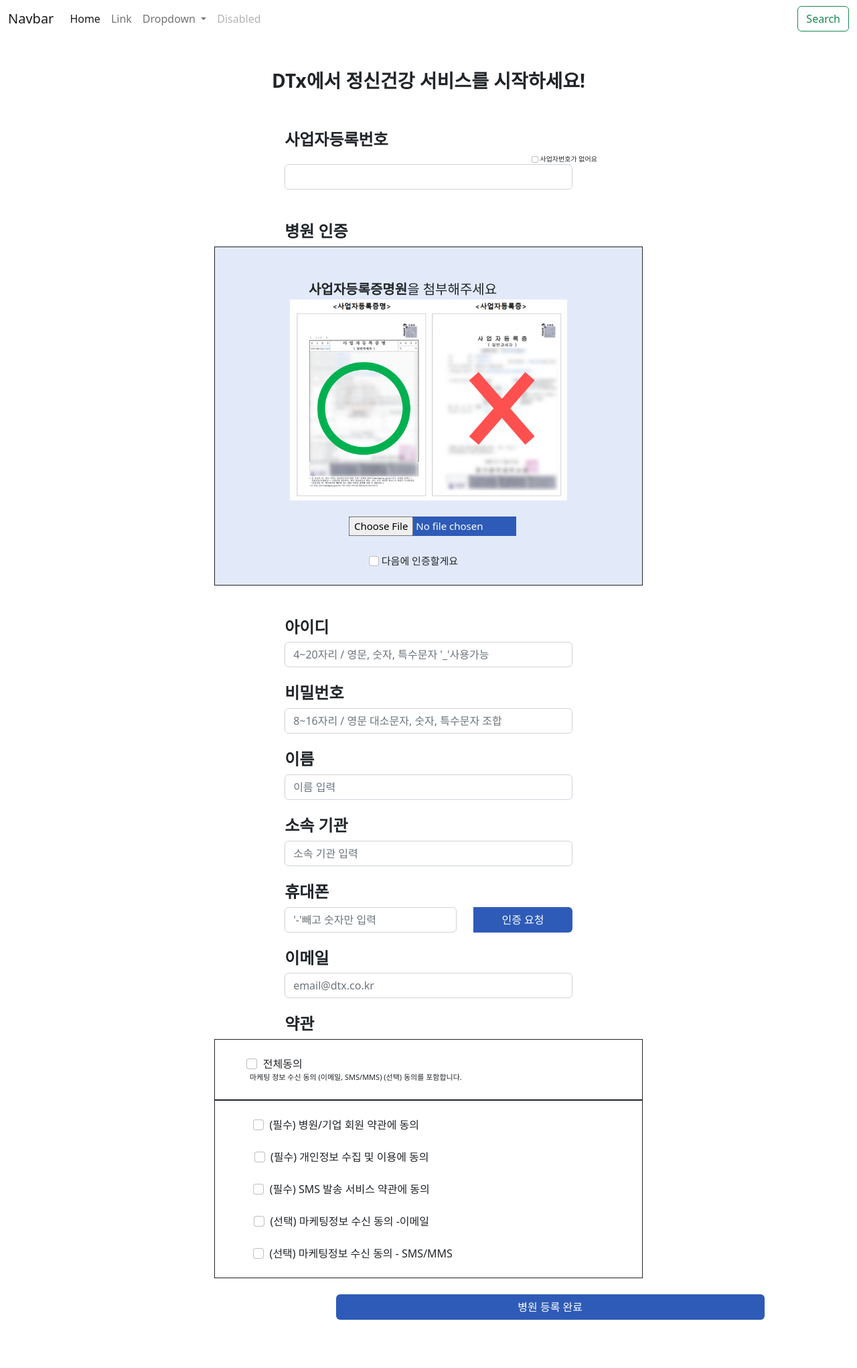
After one commit to cchany/dtx04, a Django app: page /Signup/ in a window 1280 px wide. The commit adds this page. Shown: the whole page at 67% size. Run offline with Django 4.2, Linux system fonts and the light colour scheme.

Commit message:
Add files via upload

```diff
--- a/dtx04/dtx/templates/dtx/Login.html
+++ b/dtx04/dtx/templates/dtx/Login.html
@@ -16,14 +16,14 @@
     }
 
     .wrap {
-        border: solid 1px;
-        height: 1005px;
+        height: auto;
         width: 1614px;
         margin-left: 306px;
     }
 
     .left-side-bar {
         float: left;
+        margin-top: -25px;
         width: 20%;
         height: 100vh;
         background-color: rgb(46, 91, 183);
@@ -121,7 +121,7 @@
                             {% endif %}
                             {% endblock %}
                             <input type="submit" value="로그인">
-
+                            <a href="{% url 'Signup' %}" style="color:black;">아직 회원이 아니신가요?</a>
 
                         </form>
 
--- /dev/null
+++ b/dtx04/dtx/templates/dtx/Signup.html
@@ -0,0 +1,225 @@
+<!DOCTYPE html>
+<html lang="en">
+
+<head>
+    <meta charset="UTF-8">
+    <meta http-equiv="X-UA-Compatible" content="IE=edge">
+    <meta name="viewport" content="width=device-width, initial-scale=1.0">
+    <title>Document</title>
+    <script src="./checkBox.js"></script>
+    <link rel="stylesheet" href="./style.css">
+
+</head>
+<!-- CSS only -->
+<link href="https://cdn.jsdelivr.net/npm/bootstrap@5.2.3/dist/css/bootstrap.min.css" rel="stylesheet"
+    integrity="sha384-rbsA2VBKQhggwzxH7pPCaAqO46MgnOM80zW1RWuH61DGLwZJEdK2Kadq2F9CUG65" crossorigin="anonymous">
+<style>
+    body {
+    }
+
+    .wrap {
+        height: auto;
+        width: auto;
+    }
+</style>
+
+<body>
+    <nav class="navbar navbar-expand-lg bg-body-tertiary">
+        <div class="container-fluid">
+          <a class="navbar-brand" href="#">Navbar</a>
+          <button class="navbar-toggler" type="button" data-bs-toggle="collapse" data-bs-target="#navbarSupportedContent" aria-controls="navbarSupportedContent" aria-expanded="false" aria-label="Toggle navigation">
+            <span class="navbar-toggler-icon"></span>
+          </button>
+          <div class="collapse navbar-collapse" id="navbarSupportedContent">
+            <ul class="navbar-nav me-auto mb-2 mb-lg-0">
+              <li class="nav-item">
+                <a class="nav-link active" aria-current="page" href="#">Home</a>
+              </li>
+              <li class="nav-item">
+                <a class="nav-link" href="#">Link</a>
+              </li>
+              <li class="nav-item dropdown">
+                <a class="nav-link dropdown-toggle" href="#" role="button" data-bs-toggle="dropdown" aria-expanded="false">
+                  Dropdown
+                </a>
+                <ul class="dropdown-menu">
+                  <li><a class="dropdown-item" href="#">Action</a></li>
+                  <li><a class="dropdown-item" href="#">Another action</a></li>
+                  <li><hr class="dropdown-divider"></li>
+                  <li><a class="dropdown-item" href="#">Something else here</a></li>
+                </ul>
+              </li>
+              <li class="nav-item">
+                <a class="nav-link disabled" aria-disabled="true">Disabled</a>
+              </li>
+            </ul>
+            <form class="d-flex" role="search">
+              <button class="btn btn-outline-success" type="submit">Search</button>
+            </form>
+          </div>
+        </div>
+      </nav>
+
+    <div class="wrap">
+        <div class="row">
+            <div class="col-sm-7" style="margin: 0 auto;">
+                <br><br>
+                <div class="login-wrapper"  style="text-align:center;">
+                    <h3><b>DTx에서 정신건강 서비스를 시작하세요!</b></h3>
+                    <br><br>
+                    <form method="POST" action="{% url 'Signup' %}" id="Signup-form">
+                        {% csrf_token %}
+                        {% block res_data %}
+                        {% if error != None %}
+                        <div class="alert alert-danger col-sm-7" role="alert" style=" margin-left: 230px;">
+                            {{error}}
+                        </div>
+                        {% endif %}
+                        {% endblock %}
+                        <div class="col-sm-7 btn-group" style="font-size: 20px;">
+                            <h4><b>사업자등록번호</b></h4>
+                        </div>
+                        <div class="col-sm-7 btn-group" style="width:45%; font-size: 10px; float: right;">
+                            &nbsp;&nbsp;&nbsp;&nbsp;&nbsp;&nbsp;&nbsp;&nbsp;&nbsp&nbsp&nbsp&nbsp&nbsp&nbsp&nbsp&nbsp&nbsp&nbsp&nbsp&nbsp&nbsp&nbsp&nbsp&nbsp&nbsp&nbsp&nbsp&nbsp&nbsp&nbsp&nbsp&nbsp&nbsp&nbsp&nbsp&nbsp&nbsp&nbsp&nbsp&nbsp&nbsp&nbsp&nbsp&nbsp&nbsp
+                            <input class="form-check-input" type="checkbox" value="" id="flexCheckDefault"  name="business_pass" value="1">&nbsp;사업자번호가 없어요
+                        </div>
+                        <div class="col-sm-7 btn-group" style="font-size: 20px;">
+                            <input class="form-control" name="business_num">
+                        </div>
+                        <br><br><br>
+
+                        <div class="col-sm-7 btn-group" style="font-size: 20px;">
+                            <h4><b>병원 인증</b></h4>
+                        </div>
+                        <div class="container" style="border: solid 1px; width: 640px;  background-color:rgb(226, 234, 250);">
+                            <br><br>
+                            <div class="col-sm-7 btn-group" style="font-size: 20px;">
+                                <b>사업자등록증명원</b>을 첨부해주세요
+                            </div>
+                            <img src="/static/images/saup.png" class="img-fluid" style="height:300px;">
+                            <br><br>
+                            <div class="col-sm-7 btn-group" style="margin-left:120px;font-size: 15px;">
+                            {% comment %} <label for="file">
+                                <div class="btn-upload btn" style="text-align:center; background-color:rgb(46, 91, 183); color: white;">파일 업로드하기</div>
+                            </label> {% endcomment %}
+                            <input type="file" name="business_file" id="file" style="width: 250px; background-color: rgb(46, 91, 183); color: white;">
+                            </div>
+                            <br><br>
+                            <div class="col-sm-7 btn-group" style="margin-left:180px; font-size: 15px;">
+                                <input class="form-check-input" type="checkbox" value="" id="flexCheckDefault"  name="file_pass" value="1">
+                                <label class="form-check-label" for="flexCheckDefault">
+                                &nbsp;다음에 인증할게요
+                                </label>
+                            </div>
+                            <br><br>
+                        </div>
+                        <br><br>
+                        <div class="col-sm-7 btn-group" style="font-size: 20px;">
+                            <h4><b>아이디</b></h4>
+                        </div>
+                        <div class="col-sm-7 btn-group" style="font-size: 20px;">
+                            <input class="form-control" name="username" placeholder="4~20자리 / 영문, 숫자, 특수문자 '_'사용가능">
+                        </div>
+                        <br><br>
+
+                        <div class="col-sm-7 btn-group" style="font-size: 20px;">
+                            <h4><b>비밀번호</b></h4>
+                        </div>
+                        <div class="col-sm-7 btn-group" style="font-size: 20px;">
+                            <input class="form-control" name="pw" type="password" placeholder="8~16자리 / 영문 대소문자, 숫자, 특수문자 조합">
+                        </div>
+                        <br><br>
+
+                        <div class="col-sm-7 btn-group" style="font-size: 20px;">
+                            <h4><b>이름</b></h4>
+                        </div>
+                        <div class="col-sm-7 btn-group" style="font-size: 20px;">
+                            <input class="form-control" name="name" placeholder="이름 입력">
+                        </div>
+                        <br><br>
+
+                        <div class="col-sm-7 btn-group" style="font-size: 20px;">
+                            <h4><b>소속 기관</b></h4>
+                        </div>
+                        <div class="col-sm-7 btn-group" style="font-size: 20px;">
+                            <input class="form-control" name="inst" placeholder="소속 기관 입력">
+                        </div>
+                        <br><br>
+
+                        <div class="col-sm-7 btn-group" style="font-size: 20px;">
+                            <h4><b>휴대폰</b></h4>
+                        </div>
+                        <div class="col-sm-7 btn-group" style="font-size: 20px;">
+                            <input class="form-control" name="phone" placeholder="'-'빼고 숫자만 입력" style="width: 350px;">
+                            &nbsp;&nbsp;&nbsp;&nbsp;&nbsp;
+                            <input type="submit" class="btn" style="width: 250px; background-color: rgb(46, 91, 183); color: white;" value="인증 요청">
+                        </div>
+                        <br><br>
+
+                        <div class="col-sm-7 btn-group" style="font-size: 20px;">
+                            <h4><b>이메일</b></h4>
+                        </div>
+                        <div class="col-sm-7 btn-group" style="font-size: 20px;">
+                            <input class="form-control" name="mail" placeholder="email@dtx.co.kr">
+                        </div>
+                        <br><br>
+
+                        <div class="col-sm-7 btn-group" style="font-size: 20px;">
+                            <h4><b>약관</b></h4>
+                        </div>
+                        <div class="container" style="border: solid 1px; width: 640px; background-color: white;">
+                            <br>
+                            <div class="col-sm-7" style="margin-left: -102px;">
+                                <input class="form-check-input" type="checkbox"  name="chkAll" value="1" id="flexCheckDefault">
+                                <label class="form-check-label" for="flexCheckDefault">&nbsp;전체동의</label>
+                            </div>
+                            <div style="text-align:left; font-size:11px;">
+                                <span style="margin-left: 40px;">마케팅 정보 수신 동의 (이메일, SMS/MMS) (선택) 동의를 포함합니다.</span>
+                            </div>
+                            <br>
+                        </div>
+                        <div class="container" style="border: solid 1px; width: 640px; background-color: white;">
+                            <br>
+                            <div class="col-sm-7"style="margin-left:-10px;">
+                                <input class="form-check-input" type="checkbox" id="flexCheckDefault" name="chk1" value="1">
+                                <label class="form-check-label" for="flexCheckDefault">&nbsp;(필수) 병원/기업 회원 약관에 동의</label>
+                            </div>
+                            <br>
+                            <div class="col-sm-7" style="margin-left:-2px;">
+                                <input class="form-check-input" type="checkbox" id="flexCheckDefault" name="chk2" value="1">
+                                <label class="form-check-label" for="flexCheckDefault">&nbsp;(필수) 개인정보 수집 및 이용에 동의</label>
+                            </div>
+                            <br>
+                            <div class="col-sm-7" style="margin-left: -2px;">
+                                <input class="form-check-input" type="checkbox" id="flexCheckDefault" name="chk3" value="1">
+                                <label class="form-check-label" for="flexCheckDefault">&nbsp;(필수) SMS 발송 서비스 약관에 동의</label>
+                            </div>
+                            <br>
+                            <div class="col-sm-7" style="margin-left: -2px;">
+                                <input class="form-check-input" type="checkbox" id="flexCheckDefault" name="chk4" value="1">
+                                <label class="form-check-label" for="flexCheckDefault">&nbsp;(선택) 마케팅정보 수신 동의 -이메일</label>
+                            </div>
+                            <br>
+                            <div class="col-sm-7" style="margin-left: 15px;">
+                                <input class="form-check-input" type="checkbox" id="flexCheckDefault" name="chk5" value="1">
+                                <label class="form-check-label" for="flexCheckDefault">&nbsp;(선택) 마케팅정보 수신 동의 - SMS/MMS</label>
+                            </div>
+                            <br>
+                        </div>
+                        <br>
+                        </div>
+                        <input type="submit" class="btn" style="width: 640px; margin-left: 230px; background-color: rgb(46, 91, 183); color: white;" value="병원 등록 완료">
+                        <br>
+                        <br>
+
+                    </form>
+                    <br><br>
+                </div>
+            </div>
+        </div>
+    </div>
+
+
+</body>
+
+</html>
--- a/dtx04/dtx/urls.py
+++ b/dtx04/dtx/urls.py
@@ -24,5 +24,7 @@ urlpatterns = [
     path('Permission/', views.Permission, name='Permission'),
     path('Region_status/', views.Region_status, name='Region_status'),
 
+    path('Signup/', views.Signup, name='Signup'),
+
 
 ]
--- a/dtx04/dtx/views.py
+++ b/dtx04/dtx/views.py
@@ -118,6 +118,102 @@ def Login_Medi(request):
     except Exception as e:
         print(f"Error2: {e}")
         return render(request, 'dtx/Login_Medi.html')
+
+
+# 회원가입
+@method_decorator(csrf_exempt,name='dispatch')
+def Signup(request):
+    try:
+        if request.method == 'POST':
+            business_num = request.POST.get('business_num')
+            business_file = request.POST.get('business_file')
+            file_pass = request.POST.get('file_pass')
+            chkAll = request.POST.get('chkAll')
+            chk1 = request.POST.get('chk1')
+            chk2 = request.POST.get('chk2')
+            chk3 = request.POST.get('chk3')
+            chk4 = request.POST.get('chk4')
+            chk5 = request.POST.get('chk5')
+            username = request.POST.get('username')
+            pw = request.POST.get('pw')
+            name = request.POST.get('name')
+            inst = request.POST.get('inst')
+            phone = request.POST.get('phone')
+            mail = request.POST.get('mail')
+
+
+            print('business_num: ', business_num)
+            print('business_file: ', business_file)
+            print('file_pass: ', file_pass)
+            print('chkAll: ', chkAll)
+            print('chk1: ', chk1)
+            print('chk2: ', chk2)
+            print('chk3: ', chk3)
+            print('chk4: ', chk4)
+            print('chk5: ', chk5)
+            print('username: ', username)
+            print('pw: ', pw)
+            print('name: ', name)
+            print('inst: ', inst)
+            print('phone: ', phone)
+            print('mail: ', mail)
+
+            print('API Post 요청을 통해 전달된 데이터', request.body.decode())
+
+            res_data = {}
+            login_info = {'business_num': business_num, 'business_file':business_file, 'file_pass':file_pass,
+                          'chkAll': chkAll, 'chk1':chk1, 'chk2':chk2, 'chk3':chk3, 'chk4':chk4, 'chk5':chk5,
+                          'username': username, 'pw':pw, 'name':name, 'inst':inst, 'phone':phone, 'mail':mail}
+
+            print('login_info: ', login_info)
+
+            api_url = 'http://127.0.0.1:19075/dtx/Signup'
+
+            retry_strategy = Retry(
+                total=5,
+                backoff_factor=1,
+                status_forcelist=[500, 502, 503, 504],
+                connect=5
+            )
+            adapter = HTTPAdapter(max_retries=retry_strategy)
+            session = Session()
+            session.mount('http://', adapter)
+            session.mount('https://', adapter)
+
+            try:
+                response = session.post(api_url, json=login_info)
+                response.raise_for_status()
+                response_data = response.json()
+                print("response_data(47): ", response_data)
+                print(response_data['message'])
+                # 성공적인 응답 처리
+            except requests.exceptions.RequestException as e:
+                print(f"Error1: {e}")
+                # 실패한 경우 예외 처리
+
+            res_data = {}
+            if response_data['message'] =='success':
+                print("dtx04_view: success")
+                return render(request, 'dtx/login.html')
+            if response_data['message'] =='fail1':
+                res_data['error'] = "아이디를 확인하세요"
+                return render(request, 'dtx/Signup.html', context=res_data)
+            if response_data['message'] =='fail2':
+                res_data['error'] = "비밀번호를 확인하세요"
+                return render(request, 'dtx/Signup.html', context=res_data)
+            if response_data['message'] =='fail3':
+                res_data['error'] = "휴대폰 번호를 확인하세요"
+                return render(request, 'dtx/Signup.html', context=res_data)
+            if response_data['message'] =='fail4':
+                res_data['error'] = "약관 동의를 확인하세요"
+                return render(request, 'dtx/Signup.html', context=res_data)
+        else:
+            print("세번째else")
+            # GET 요청에 대한 응답
+            return render(request, 'dtx/Signup.html')
+    except Exception as e:
+        print(f"Error2: {e}")
+        return render(request, 'dtx/Signup.html')
 
 
 
```
Also changed, not shown: dtx04/dtx/templates/dtx/Login_Medi.html (+4 -4 lines), dtx04/dtx/templates/dtx/checkBox.js (added, +32 -0 lines), dtx04/dtx/templates/dtx/style.css (added, +17 -0 lines), dtx04/dtx/static/images/saup.png (added).
